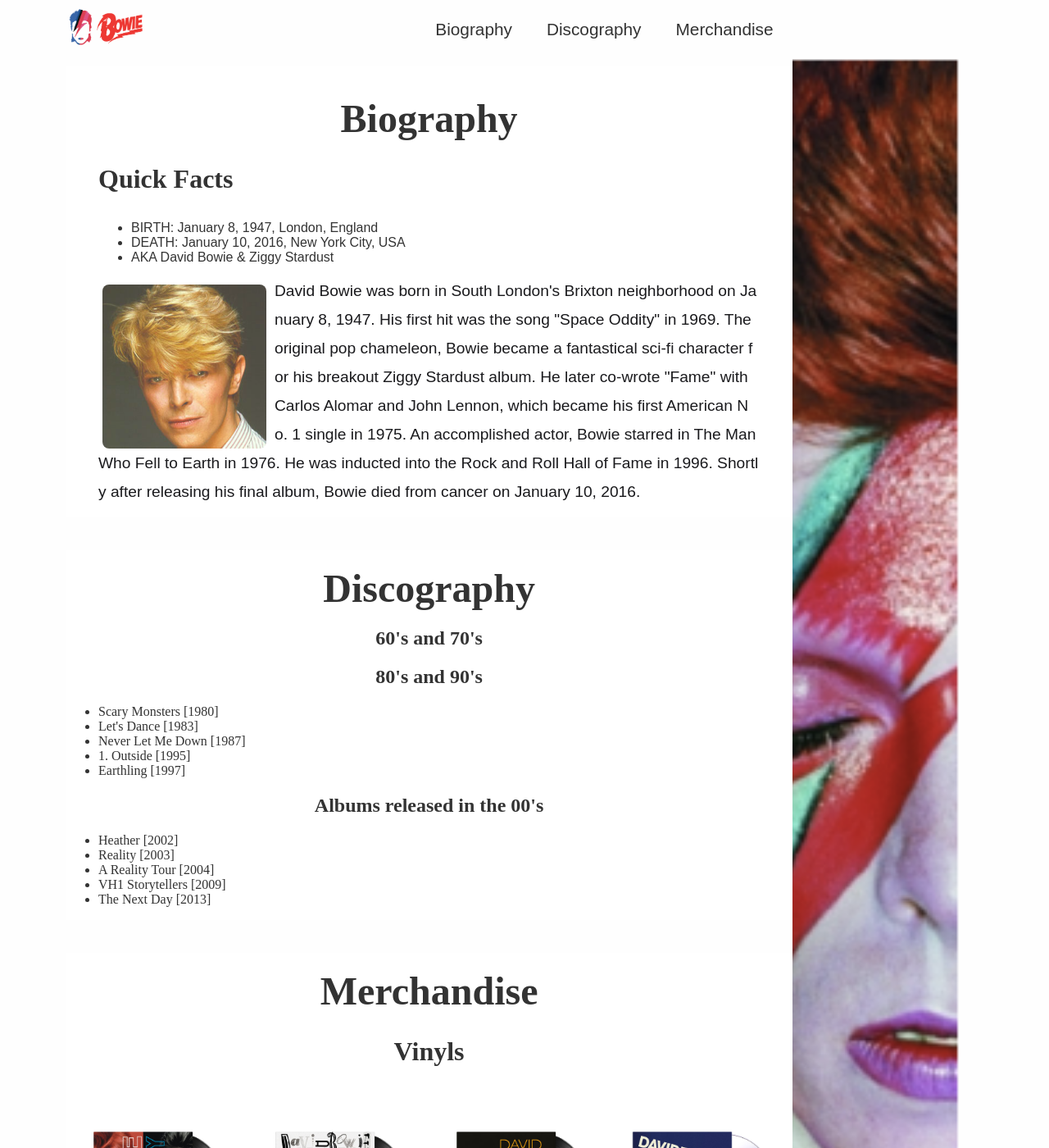
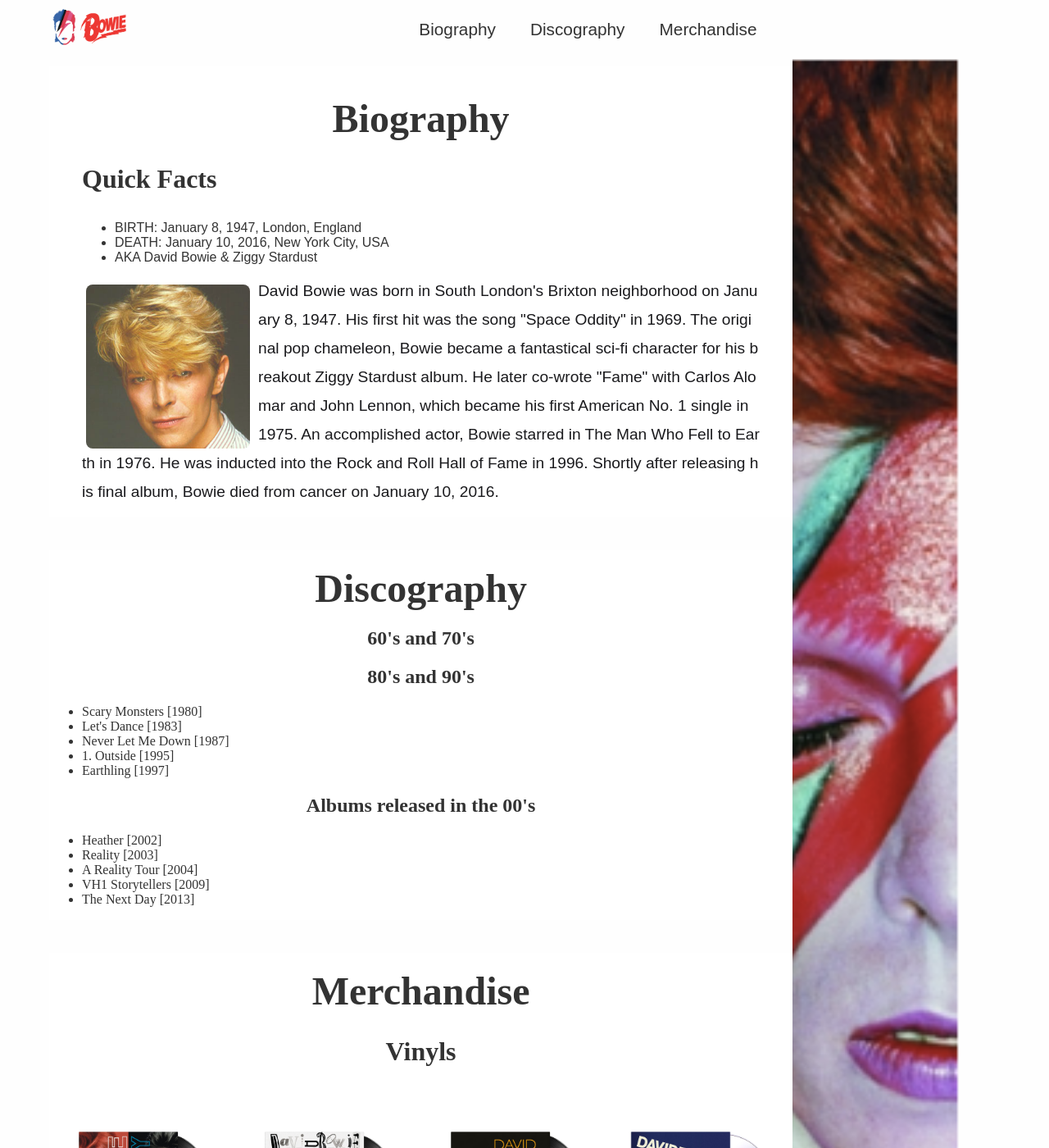
Before and after one commit to dannehess/jekyllprojekt, a Jekyll site: the page built from index.html, in a window 1280 px wide and 1400 px high. Shown: the whole window at 82% size. Built offline with Jekyll 4.4.1, drawn with Linux system fonts in a browser that asks for light colours; nearby versions of some CDN libraries.

Commit message:
marginaler

```diff
--- a/_sass/main.scss
+++ b/_sass/main.scss
@@ -45,7 +45,7 @@
 display: flex;
 display: -webkit-box;
 display: -ms-flexbox;
-  padding-left: 60px;
+padding-left: 40px;
 -webkit-box-orient: vertical;
 -webkit-box-direction: normal;
 -ms-flex-direction: column;
```
Also changed, not shown: 2 other files. Lines whose indentation alone changed are shown as unchanged.
